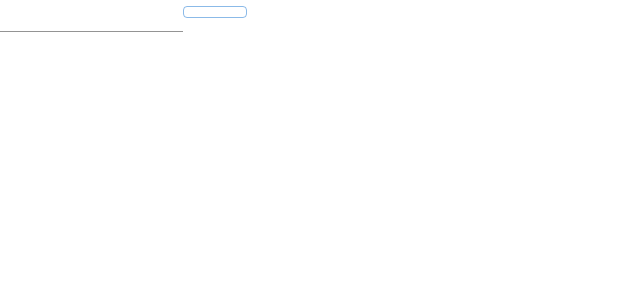
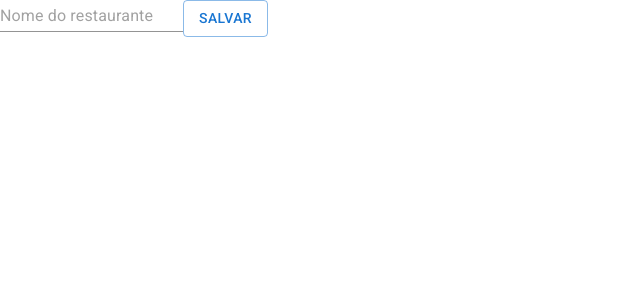
Before and after one commit to athena272/react-type-aifood, a React (Create React App) app: page /admin/restaurantes/novo in a window 1280 px wide. Shown: the top 300 px of the page, without its empty margins (0-640 px from the left). Built offline with nearby package versions, Linux system fonts and the light colour scheme.

Commit message:
Update index.tsx

```diff
--- a/src/paginas/Administracao/Restaurantes/FormRestaurante/index.tsx
+++ b/src/paginas/Administracao/Restaurantes/FormRestaurante/index.tsx
@@ -1,4 +1,5 @@
 import { TextField, Button } from "@mui/material";
+import axios from "axios";
 import { useState } from "react";
 
 export default function FormRestaurante() {
@@ -6,16 +7,25 @@ export default function FormRestaurante() {
 
     const onSubmitForm = (ev: React.FormEvent<HTMLFormElement>) => {
         ev.preventDefault()
+
+        axios.post('http://localhost:8000/api/v2/restaurantes/', {
+            nome: nomeRestaurante
+        })
+            .then(() => alert(`Restaurante ${nomeRestaurante} cadastrado com sucesso!`))
     }
 
     return (
         <form onSubmit={onSubmitForm}>
             <TextField
-                id="name"
+                id="nome"
+                name="nome"
                 variant="standard"
-                value={nomeRestaurante.value}
+                value={nomeRestaurante}
+                onChange={ev => setNomeRestaurante(ev.target.value)}
+                placeholder="Nome do restaurante"
+                required
             />
-            <Button variant="outlined"></Button>
+            <Button variant="outlined" type="submit">Salvar</Button>
         </form>
     )
 }
```
